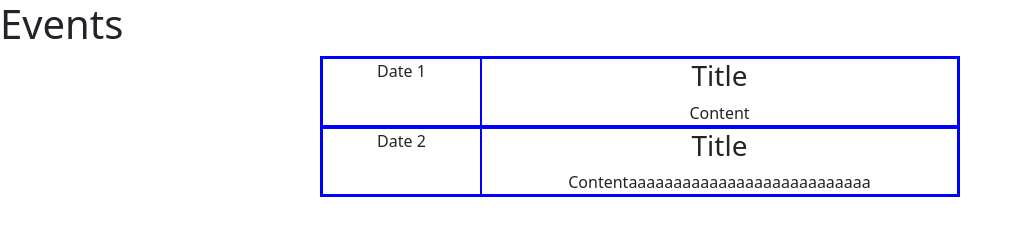
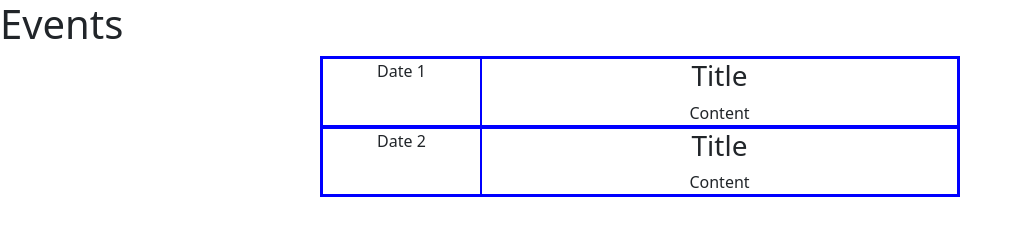
Before and after one commit to jpelling2006/vocasocwebsite, a plain HTML site: page pages/events.html in a window 1280 px wide. Shown: the whole page, without its empty margins (0-1020 px from the left). Drawn offline with nearby package versions, Linux system fonts and the light colour scheme.

Commit message:
added calendar.js

```diff
--- a/pages/events.html
+++ b/pages/events.html
@@ -30,7 +30,7 @@
                 <div class="col-3">Date 2</div>
                 <div class="col-9">
                     <h3>Title</h3>
-                    Contentaaaaaaaaaaaaaaaaaaaaaaaaaaa
+                    Content
                 </div>
             </div>
         </div>
```
Also changed, not shown: pages/scripts/calendar.js (added).
